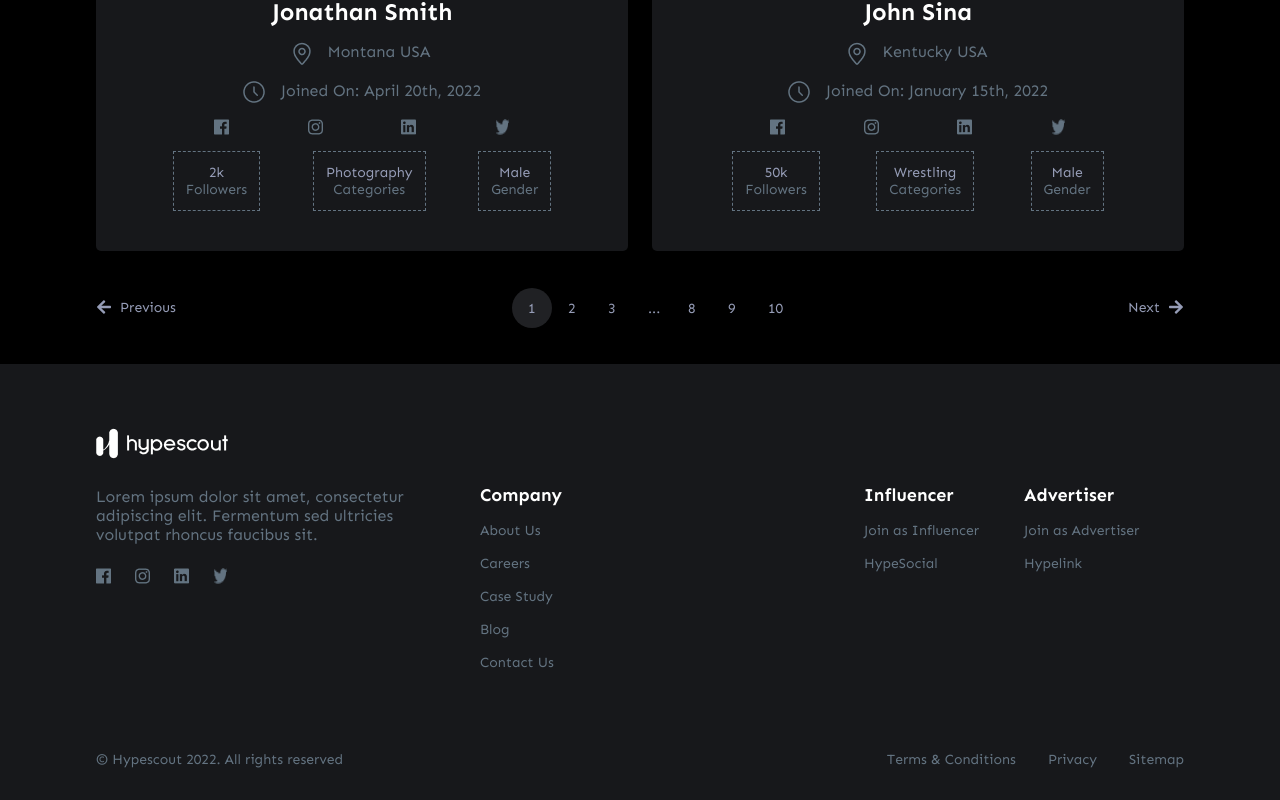
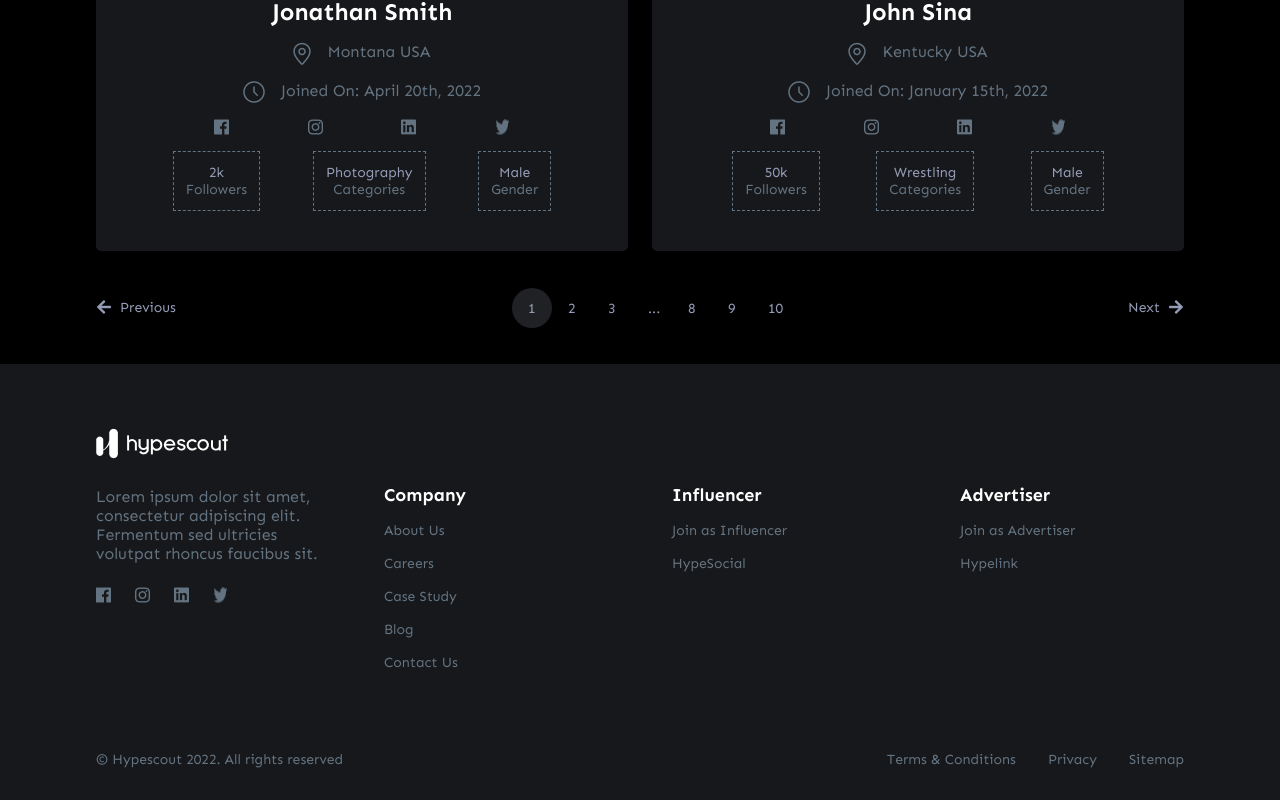
Before and after one commit to talhajubaer018/hypescout, a Next.js app: page / in a window 1280 px wide. Shown: the part 1358-2158 px from the top of the page. Built offline with nearby package versions, Linux system fonts and the light colour scheme.

Commit message:
footer pc fix

```diff
--- a/src/components/Footer.js
+++ b/src/components/Footer.js
@@ -19,16 +19,14 @@ const Footer = () => {
 					<h3>Contact Us</h3>
 				</div>
 				<div className='influencer'>
-					<div>
 					<h2>Influencer</h2>
 					<h3>Join as Influencer</h3>
 					<h3>HypeSocial</h3>
 				</div>
-					<div>
+				<div className='advertise'>
 					<h2>Advertiser</h2>
 					<h3>Join as Advertiser</h3>
 					<h3>Hypelink</h3>
-          </div>
 				</div>
 			</div>
 			<div className='copyright container'>
--- a/styles/components.scss
+++ b/styles/components.scss
@@ -164,7 +164,7 @@
 
 	.footer {
 		display: grid;
-		grid-template-columns: repeat(3, minmax(0px, 1fr));
+		grid-template-columns: repeat(4, minmax(0px, 1fr));
 		column-gap: 4rem;
 		padding: 4rem 0;
 
@@ -197,9 +197,8 @@
 				}
 			}
 		}
-		.influencer {
-			display: grid;
-			grid-template-columns: repeat(2, minmax(0px, 1fr));
+		.influencer,
+		.advertise {
 			margin-top: 3.5rem;
 			h2 {
 				font-size: 1.125em;
```
Lines whose indentation alone changed are shown as unchanged.
